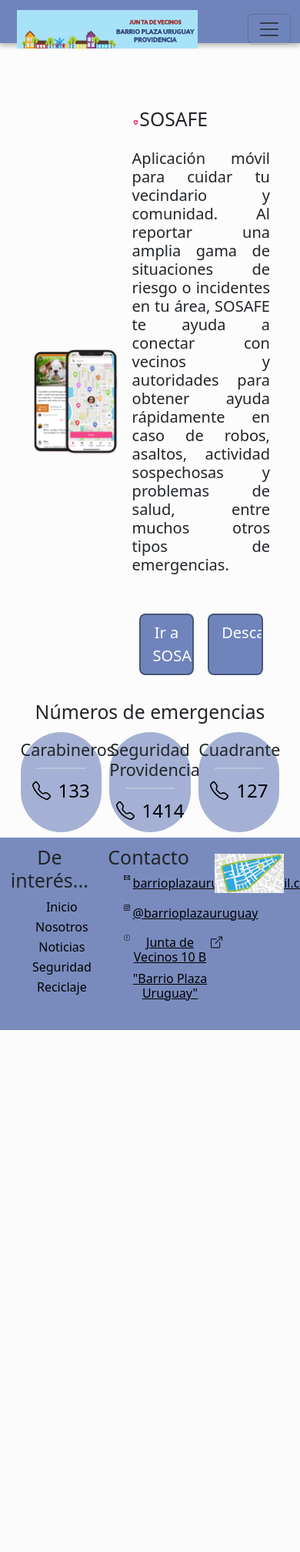
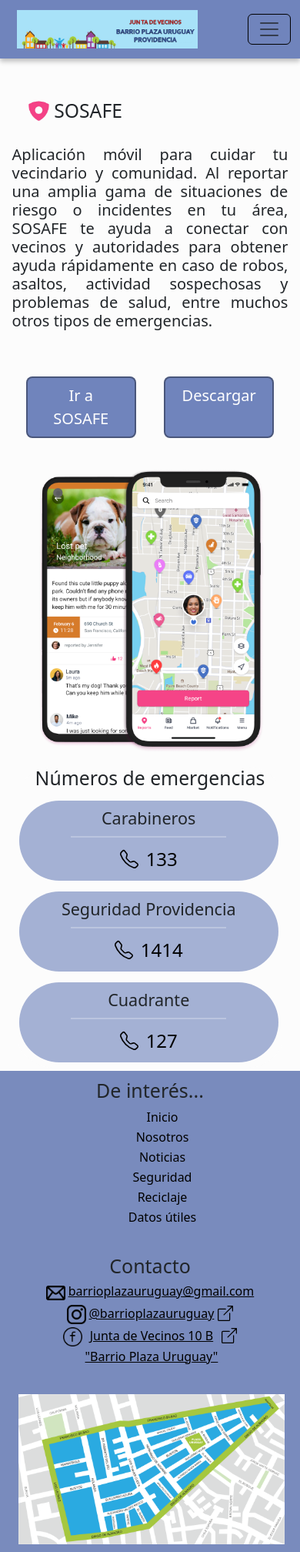
Before and after one commit to nncc2004/Junta-De-Vecinos, a Django app: page /seguridad/ in a window 390 px wide; the page is wider, and only the part inside the window is pictured. Shown: that part at 77% size. Before the commit the page ends 1338 px from the top of that part, so only its background shows below. Run offline with Django 5.2, Linux system fonts and the light colour scheme.

Commit message:
Listo todo menos usuario y todo noticias.

```diff
--- a/Junta10B/Junta10B/settings.py
+++ b/Junta10B/Junta10B/settings.py
@@ -25,7 +25,7 @@
 # SECURITY WARNING: don't run with debug turned on in production!
 DEBUG = True
 
-ALLOWED_HOSTS = []
+ALLOWED_HOSTS = ['localhost', '127.0.0.1', '192.168.1.113']
 
 
 # Application definition
--- a/Junta10B/Junta10B/static/styles/General.css
+++ b/Junta10B/Junta10B/static/styles/General.css
@@ -1,5 +1,8 @@
-.contenido {
-    min-height: 90vh;
+body, html {
+    width: 100%;
+    margin: 0;
+    padding: 0;
+    overflow-x: hidden; /* Opcional: previene el desplazamiento horizontal */
 }
 
 
@@ -121,3 +124,76 @@
     text-decoration: underline;
     color: #fcfcfc;
 }
+
+
+#btnTop {
+    display: none; /* Oculto inicialmente */
+    position: fixed;
+    bottom: 20px; /* Distancia desde abajo */
+    right: 1%; /* Distancia desde la derecha */
+    z-index: 99; /* Que quede encima de otros elementos */
+    font-size: 24px;
+    background-color: #465B96;
+    color: white;
+    border: none;
+    border-radius: 5px;
+    padding: 10px;
+    cursor: pointer;
+    transition:0.3s;
+    width: 50px;
+    border: 1px solid;
+    border-color: black;
+
+}
+
+#btnTop:hover {
+    background-color: #061f6592;; /* Cambia color al pasar el cursor */
+    box-shadow: 0 4px 6px rgba(0, 0, 0, 0.24);
+}
+
+
+@media (max-width: 991px) {
+    body{
+        padding-top: 80px !important;
+    }
+    .navbar{
+        height: fit-content;
+    }
+    .footer-container{
+        flex-direction: column;
+    }
+    .footer-container .column{
+        width: 100%;
+        height: fit-content;
+    }
+    .footer-container div #mapa{
+        height: 50vw;
+    }
+    .footer-container .contact img {
+        height: 25px;
+        margin-right: 1vw;
+
+    }
+    .footer-container .contact a svg {
+        margin-left: 5px;
+        margin-top: 0.5%;
+    }
+    #btnTop:hover {
+        background-color: #465B96;; /* Cambia color al pasar el cursor */
+        box-shadow: 0 4px 6px rgba(0, 0, 0, 0.24);
+    }
+    .navbar .navbar-toggler{
+        border-color: black;
+    }
+    .footer-container .column .contact{
+        margin: 0;
+        align-self: center;
+        width: fit-content;
+    }
+    .footer-container .columnaContacto{
+        margin: 0;
+        display: flex;
+        flex-direction: column;
+        align-content: center;
+    }
+}
--- a/Junta10B/Junta10B/static/styles/Inicio.css
+++ b/Junta10B/Junta10B/static/styles/Inicio.css
@@ -103,3 +103,42 @@
     margin-bottom: 4vh;
     margin-left: 1%;
 }
+
+
+@media (max-width: 991px) {
+    .primera-seccion {
+        display: flex;
+        margin-top: 4vh;
+        flex-direction: column;
+    }
+    .primera-seccion .content{
+        width: 94%;
+        margin: 0 2% 0 2%;
+    }
+    .primera-seccion .contentL .parrafoEntrada{
+        margin-top: 2vh;
+    }
+    .primera-seccion .contentR img{
+        width: 90vw;
+        margin-left: 4vw;
+    }
+    .segunda-seccion{
+        margin-top: 4%;
+    }
+    .tercera-seccion .contenedor-noticias{
+        flex-direction: column;
+        justify-content: center;
+
+    }
+    .tercera-seccion .noticia{
+        width: 90%;
+        margin-left: 5%;
+    }
+    .tercera-seccion{
+        margin-top: 4%;
+    }
+    .tercera-seccion .title{
+        text-align: center;
+    }
+
+}
--- a/Junta10B/Junta10B/static/styles/directivas.css
+++ b/Junta10B/Junta10B/static/styles/directivas.css
@@ -1,5 +1,5 @@
 .nosotros .primera-seccion {
-    margin-top: 5vh;
+    margin-top: 10vh;
     display: flex;
     align-content: center;
 }
@@ -55,3 +55,15 @@
     background-color:#7084bc;
     transform: scale(1.1);
 }
+
+@media (max-width: 991px) {
+    .container-directivas{
+        flex-direction: column;
+    }
+    .directiva{
+        width: 96%;
+        margin: 2% 1.5% 2% 1.5%;
+        text-align: center;
+
+    }
+}
--- a/Junta10B/Junta10B/static/styles/seguridad.css
+++ b/Junta10B/Junta10B/static/styles/seguridad.css
@@ -43,3 +43,22 @@
     align-content: center;
     justify-content: center;
 }
+
+@media (max-width: 991px) {
+    .seguridad .primera-seccion{
+        flex-direction: column-reverse !important;
+    }
+    .seguridad .primera-seccion .contentL img {
+        width: 80vw;
+    }
+    .seguridad .primera-seccion .title img{
+        width:10vw;
+        margin-bottom: 10px;
+    }
+    .seguridad .primera-seccion .title{
+        display: flex;
+        align-items: center;
+        align-content: center;
+        margin-top: 10px;
+    }
+}
--- a/Junta10B/Junta10B/templates/NAVBAR.html
+++ b/Junta10B/Junta10B/templates/NAVBAR.html
@@ -1,42 +1,8 @@
 {% load static %}
-<!--
-<nav class="navbar navbar-expand-lg  fixed-top">
-    <div class="container-fluid">
-      <a class="navbar-brand" href="#">
-        <img src="{% static 'img/logo editado.png' %}" alt="" style="height: 50px; margin-left: 10px; ">
-      </a>
-      <button class="navbar-toggler" type="button" data-bs-toggle="collapse" data-bs-target="#navbarSupportedContent" aria-controls="navbarSupportedContent" aria-expanded="false" aria-label="Toggle navigation">
-        <span class="navbar-toggler-icon"></span>
-      </button>
-      <div class="collapse navbar-collapse" id="navbarSupportedContent">
-        <ul class="navbar-nav ms-auto mb-2 mb-lg-0">
-          <li class="nav-item">
-            <a class="nav-link" href="/inicio"><h5>Inicio</h5></a>
-          </li>
-          <li class="nav-item">
-            <a class="nav-link" href="/nosotros"><h5>Nosotros</h5></a>
-          </li>
-          <li class="nav-item">
-            <a class="nav-link" href="#"><h5>Noticias</h5></a>
-          </li>
-          <li class="nav-item">
-            <a class="nav-link" href="/seguridad"><h5>Seguridad</h5></a>
-          </li>
-          <li class="nav-item">
-            <a class="nav-link " href="#"><h5>Reciclaje</h5></a>
-          </li>
-          <li class="nav-item">
-            <a class="nav-link " href="#"><h5>Datos útiles</h5></a>
-          </li>
-      </div>
-    </div>
-  </nav>
-
--->
 
 <nav class="navbar navbar-expand-lg fixed-top">
     <div class="container-fluid">
-        <a class="navbar-brand" href="#">
+        <a class="navbar-brand" href="/inicio/">
             <img src="{% static 'img/logo editado.png' %}" alt="" style="height: 50px; margin-left: 10px;">
         </a>
         <button class="navbar-toggler" type="button" data-bs-toggle="collapse" data-bs-target="#navbarSupportedContent" aria-controls="navbarSupportedContent" aria-expanded="false" aria-label="Toggle navigation">
--- /dev/null
+++ b/Junta10B/Junta10B/templates/back-to-top.html
@@ -0,0 +1,25 @@
+<button onclick="scrollToTop()" id="btnTop" title="Volver arriba"> ↑</button>
+
+
+<script>
+// Obtener el botón
+let mybutton = document.getElementById("btnTop");
+
+// Mostrar el botón después de cierto desplazamiento
+window.onscroll = function () {
+    if (document.body.scrollTop > 150 || document.documentElement.scrollTop > 150) {
+        mybutton.style.display = "block";
+    } else {
+        mybutton.style.display = "none";
+    }
+};
+
+// Función para volver al inicio de la página
+function scrollToTop() {
+    window.scrollTo({
+        top: 0,
+        behavior: "smooth", // Desplazamiento suave
+    });
+}
+
+</script>
--- a/Junta10B/Junta10B/templates/datosUtiles.html
+++ b/Junta10B/Junta10B/templates/datosUtiles.html
@@ -23,7 +23,7 @@
             </p>
 
         </div>
-        <div class="quarter">
+        <div class="quarterIMG">
             <img src="{% static 'img/plaza 1.jpg' %}" alt="mapa">
         </div>
         <div class="quarter">
--- a/Junta10B/Junta10B/templates/footer.html
+++ b/Junta10B/Junta10B/templates/footer.html
@@ -1,18 +1,20 @@
 {% load static %}
+
 <div class="footer-container text-center" id="footer">
 
-    <div>
+    <div class="column">
         <h1>De interés...</h1>
         <ul>
              <li><a href="/inicio">Inicio</a></li>
              <li><a href="/nosotros">Nosotros</a></li>
 
-             <li><a href="">Noticias</a></li>
-             <li><a href="">Seguridad</a></li>
-             <li><a href="">Reciclaje</a></li>
+             <li><a href="/noticias">Noticias</a></li>
+             <li><a href="/seguridad">Seguridad</a></li>
+             <li><a href="/reciclaje">Reciclaje</a></li>
+             <li><a href="/datos-utiles">Datos útiles</a></li>
         </ul>
     </div>
-    <div>
+    <div class="column columnaContacto">
         <h1>Contacto</h1>
         <div id="mail" class="contact">
             <a href="mailto:barrioplazauruguay@gmail.com">
@@ -53,7 +55,7 @@
 
 
     </div>
-    <div>
+    <div class="column">
         <img id="mapa" src="{% static 'img/mapa.png' %}" alt="mapa">
     </div>
 </div>
--- a/Junta10B/Junta10B/templates/index.html
+++ b/Junta10B/Junta10B/templates/index.html
@@ -22,13 +22,16 @@
 
     <title>{%block title%}{%endblock%}</title>
 </head>
-<body style="padding-top: 56px; background-color: #fcfcfc;">
+<body style="padding-top: 56px; background-color: #fcfcfc; width: 100%;
+margin: 0;
+padding: 0;
+overflow-x: hidden;">
     <div id="cuerpo">
         {% include "NAVBAR.html" %}
         <div class="contenido">
             {%block content%}{%endblock%}
         </div>
-
+        {% include "back-to-top.html" %}
         {% include "footer.html" %}
     </div>
 </body>
--- a/Junta10B/Junta10B/templates/seguridad.html
+++ b/Junta10B/Junta10B/templates/seguridad.html
@@ -50,7 +50,7 @@
                     <hr>
                     <div class="numeroEmergencia">
                         <img src="{% static 'img/telephone.svg' %}" alt="">
-                        <a href="tel:133">1414</a>
+                        <a href="tel:1414">1414</a>
                     </div>
                 </div>
             </div>
@@ -60,7 +60,7 @@
                     <hr>
                     <div class="numeroEmergencia">
                         <img src="{% static 'img/telephone.svg' %}" alt="">
-                        <a href="tel:133">127</a>
+                        <a href="tel:127">127</a>
                     </div>
                 </div>
             </div>
--- a/Junta10B/Junta10B/urls.py
+++ b/Junta10B/Junta10B/urls.py
@@ -18,6 +18,8 @@
 from django.urls import path
 import views as v
 from directivas import views as vd
+from django.views.generic import RedirectView
+
 urlpatterns = [
     path('admin/', admin.site.urls),
     path("inicio/", v.inicio),
@@ -25,4 +27,7 @@
     path('seguridad/', v.seguridad),
     path('datos-utiles/', v.datos_utiles),
     path('reciclaje/', v.reciclaje),
+    path('', RedirectView.as_view(url='/inicio/', permanent=False)),
+    #Borrar luego el siguiente codigo y actualizar url noticias
+    path('noticias/', RedirectView.as_view(url='/inicio/', permanent=False)),
 ]
```
Also changed, not shown: Junta10B/Junta10B/static/styles/datos_utiles.css (+35 -2 lines), requirements.txt (added, +51 -0 lines), README.md.
